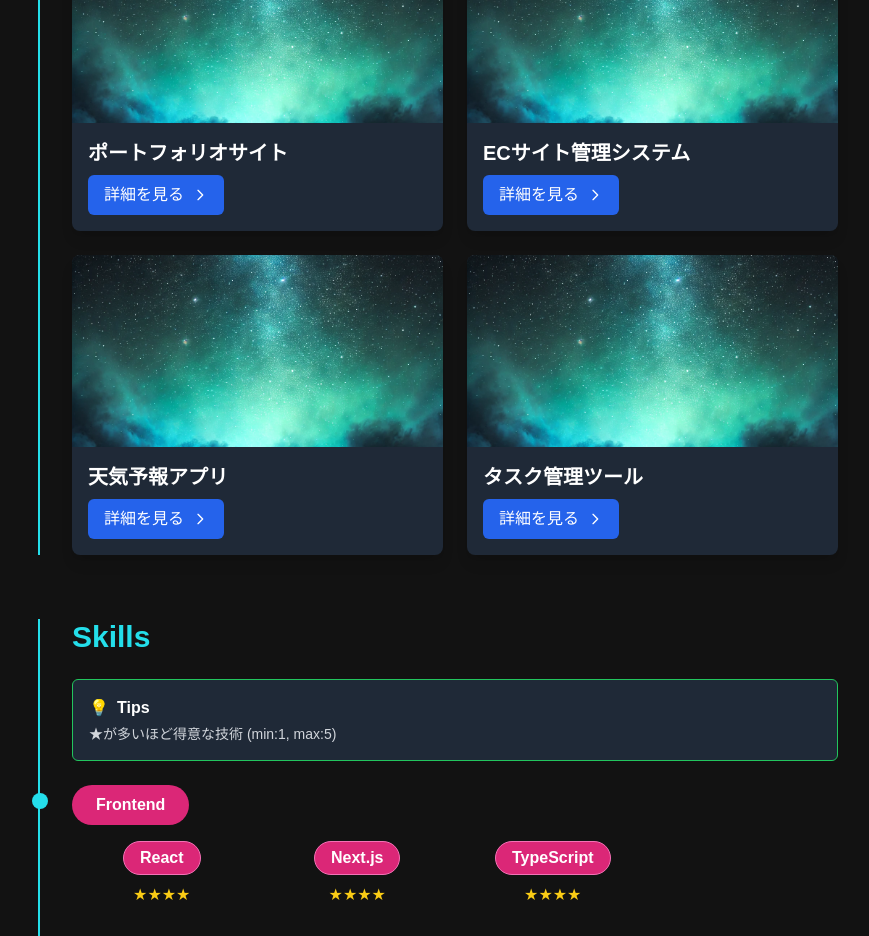
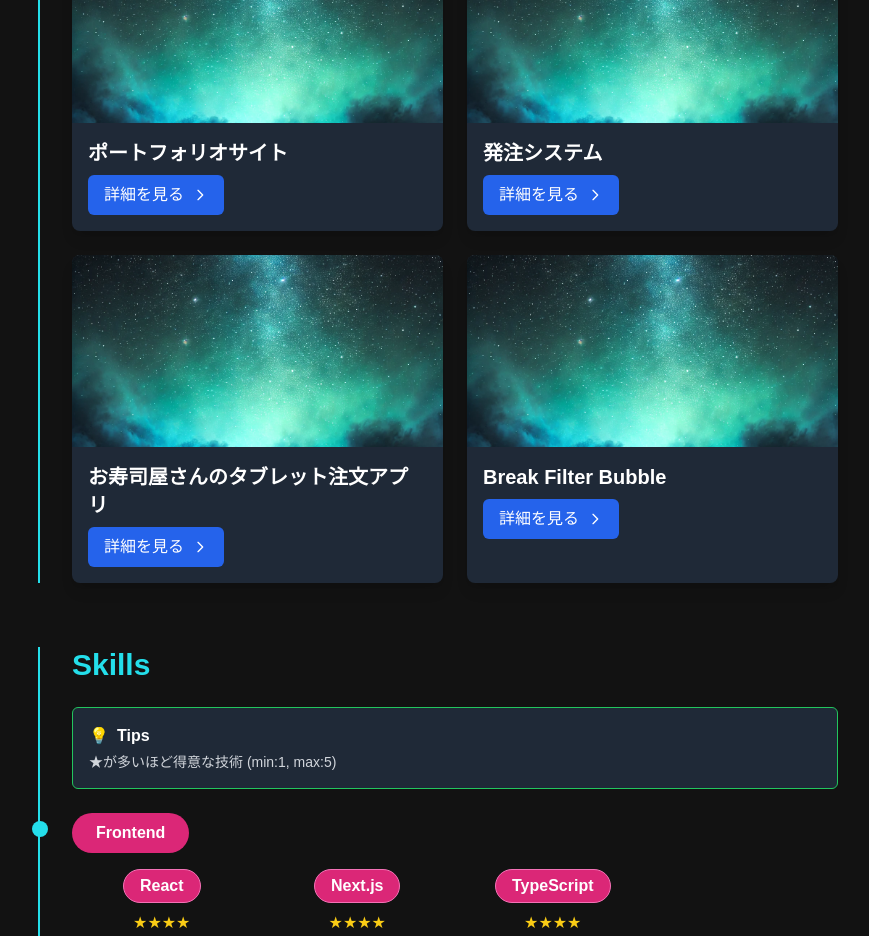
Before and after one commit to kimushun-65/Portfolio, a Next.js app in the folder frontend/: page / in a window 1280 px wide. Shown: the part 2140-3076 px from the top of the page, without its empty margins (202-1071 px from the left). Built offline with nearby package versions, Linux system fonts and the light colour scheme.

Commit message:
題名の変更

```diff
--- a/frontend/components/display/workSection.tsx
+++ b/frontend/components/display/workSection.tsx
@@ -120,22 +120,22 @@ export default function WorkSection() {
     },
     {
       id: 2,
-      title: "ECサイト管理システム",
+      title: "発注システム",
       description: "React、Node.js、MySQLを使用して開発したECサイト向け在庫管理システム。商品の在庫状況をリアルタイムで把握し、発注のタイミングを自動で提案する機能を実装。売上データの分析機能も備えており、経営判断をサポートします。\n\n主な機能:\n・在庫管理\n・発注管理\n・売上分析\n・ユーザー管理\n\n使用技術:\n・React\n・Node.js\n・Express\n・MySQL\n・Chart.js",
       imageSrc: "/images/starBack.webp" // 仮の画像パス
     },
     {
       id: 3,
-      title: "天気予報アプリ",
+      title: "お寿司屋さんのタブレット注文アプリ",
       description: "React NativeとOpenWeather APIを使用して開発したモバイルアプリ。ユーザーの現在地に基づいた天気予報を表示し、週間予報や気象警報の通知機能も実装。シンプルなUIで使いやすさを重視しました。\n\n主な機能:\n・現在の天気表示\n・週間予報\n・気象警報通知\n・位置情報連携\n\n使用技術:\n・React Native\n・Expo\n・OpenWeather API\n・Geolocation API",
       imageSrc: "/images/starBack.webp" // 仮の画像パス
     },
     {
       id: 4,
-      title: "タスク管理ツール",
+      title: "Break Filter Bubble",
       description: "Vue.jsとFirebaseを使用して開発したタスク管理ツール。ドラッグ＆ドロップでタスクの優先順位を変更できる機能や、期限が近づくとリマインダーを送信する機能を実装。チームでの共同作業をスムーズにするための共有機能も備えています。\n\n主な機能:\n・タスク作成・編集・削除\n・ドラッグ＆ドロップでの並べ替え\n・期限リマインダー\n・チーム共有機能\n\n使用技術:\n・Vue.js\n・Vuex\n・Firebase\n・Firestore\n・Firebase Authentication",
       imageSrc: "/images/starBack.webp" // 仮の画像パス
-    }
+    },
   ];
 
   const openModal = (index: number) => {
```
